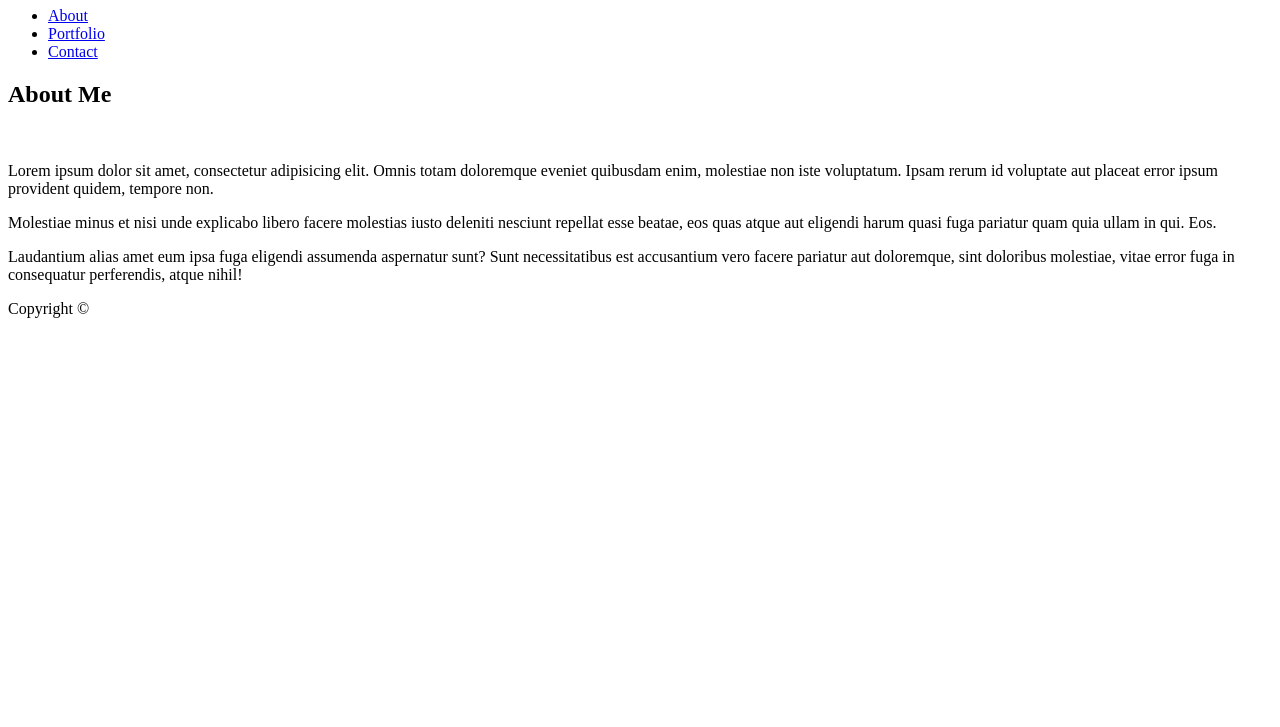
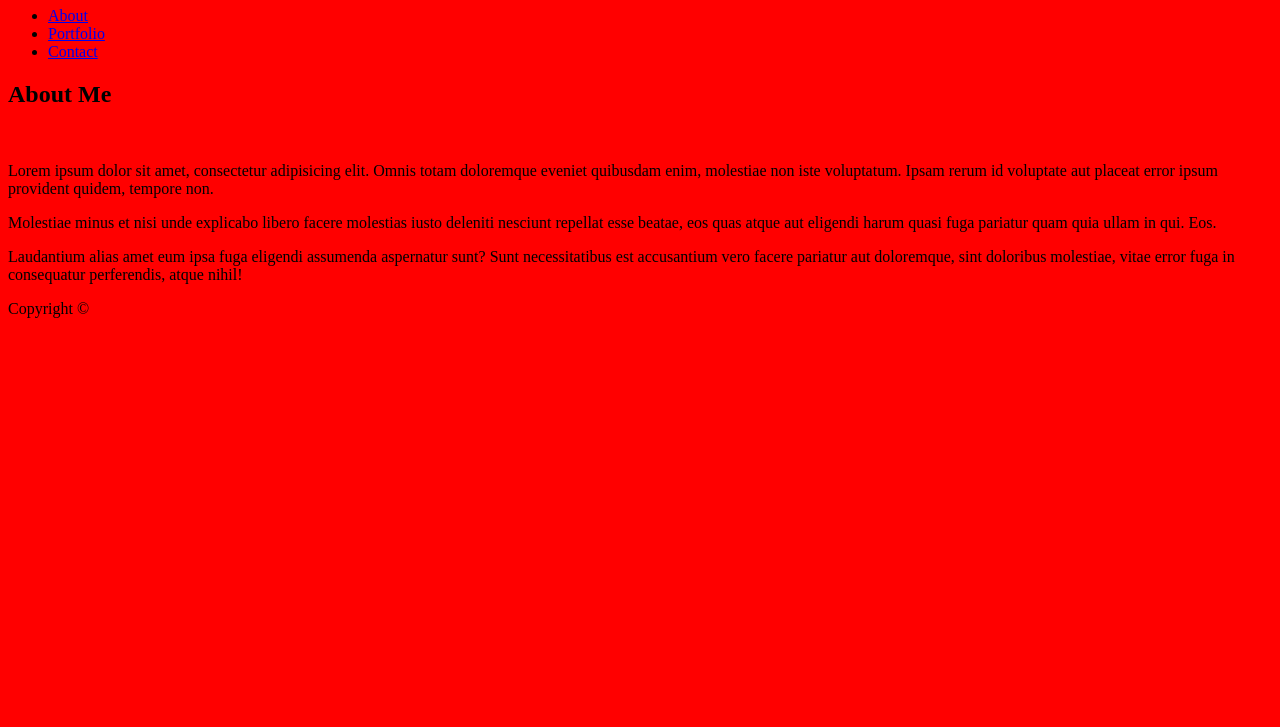
Before and after one commit to christinebonk/Basic-Portfolio, a plain HTML site: page index.html in a window 1280 px wide. Shown: the part 73-800 px from the top of the page. Drawn offline with Linux system fonts and the light colour scheme.

Commit message:
Linked stylesheet

```diff
--- a/assets/css/reset.css
+++ b/assets/css/reset.css
@@ -0,0 +1,48 @@
+/* http://meyerweb.com/eric/tools/css/reset/
+   v2.0 | 20110126
+   License: none (public domain)
+*/
+
+html, body, div, span, applet, object, iframe,
+h1, h2, h3, h4, h5, h6, p, blockquote, pre,
+a, abbr, acronym, address, big, cite, code,
+del, dfn, em, img, ins, kbd, q, s, samp,
+small, strike, strong, sub, sup, tt, var,
+b, u, i, center,
+dl, dt, dd, ol, ul, li,
+fieldset, form, label, legend,
+table, caption, tbody, tfoot, thead, tr, th, td,
+article, aside, canvas, details, embed,
+figure, figcaption, footer, header, hgroup,
+menu, nav, output, ruby, section, summary,
+time, mark, audio, video {
+	margin: 0;
+	padding: 0;
+	border: 0;
+	font-size: 100%;
+	font: inherit;
+	vertical-align: baseline;
+}
+/* HTML5 display-role reset for older browsers */
+article, aside, details, figcaption, figure,
+footer, header, hgroup, menu, nav, section {
+	display: block;
+}
+body {
+	line-height: 1;
+}
+ol, ul {
+	list-style: none;
+}
+blockquote, q {
+	quotes: none;
+}
+blockquote:before, blockquote:after,
+q:before, q:after {
+	content: '';
+	content: none;
+}
+table {
+	border-collapse: collapse;
+	border-spacing: 0;
+}
--- a/assets/css/style.css
+++ b/assets/css/style.css
@@ -0,0 +1,3 @@
+body {
+	background: red;
+}
--- a/index.html
+++ b/index.html
@@ -2,6 +2,7 @@
 <html lang="en">
 <head>
 	<meta charset="UTF-8">
+	<link rel="stylesheet" href="assets/css/style.css">
 	<title>Christine's Home Page</title>
 </head>
 <body>
```
